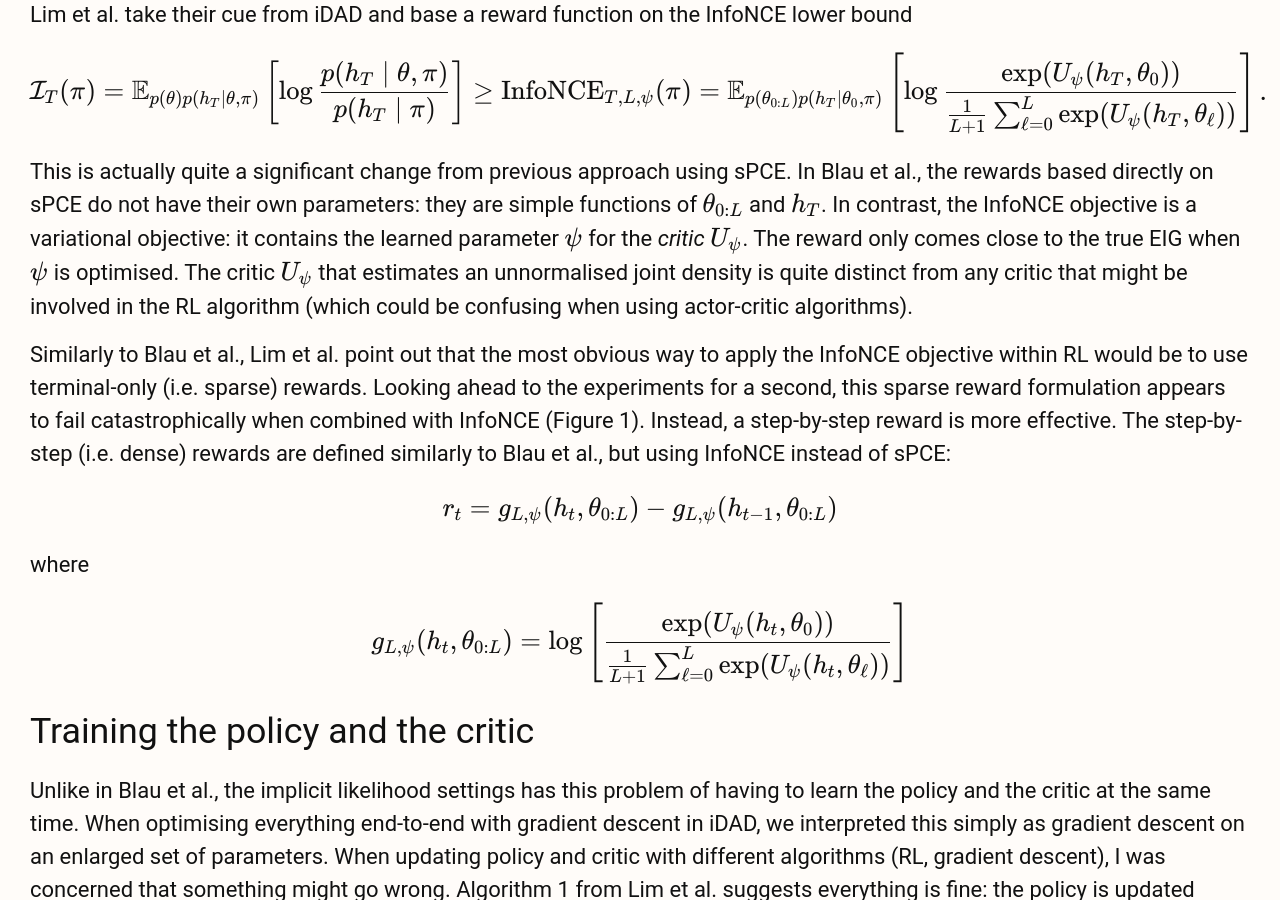
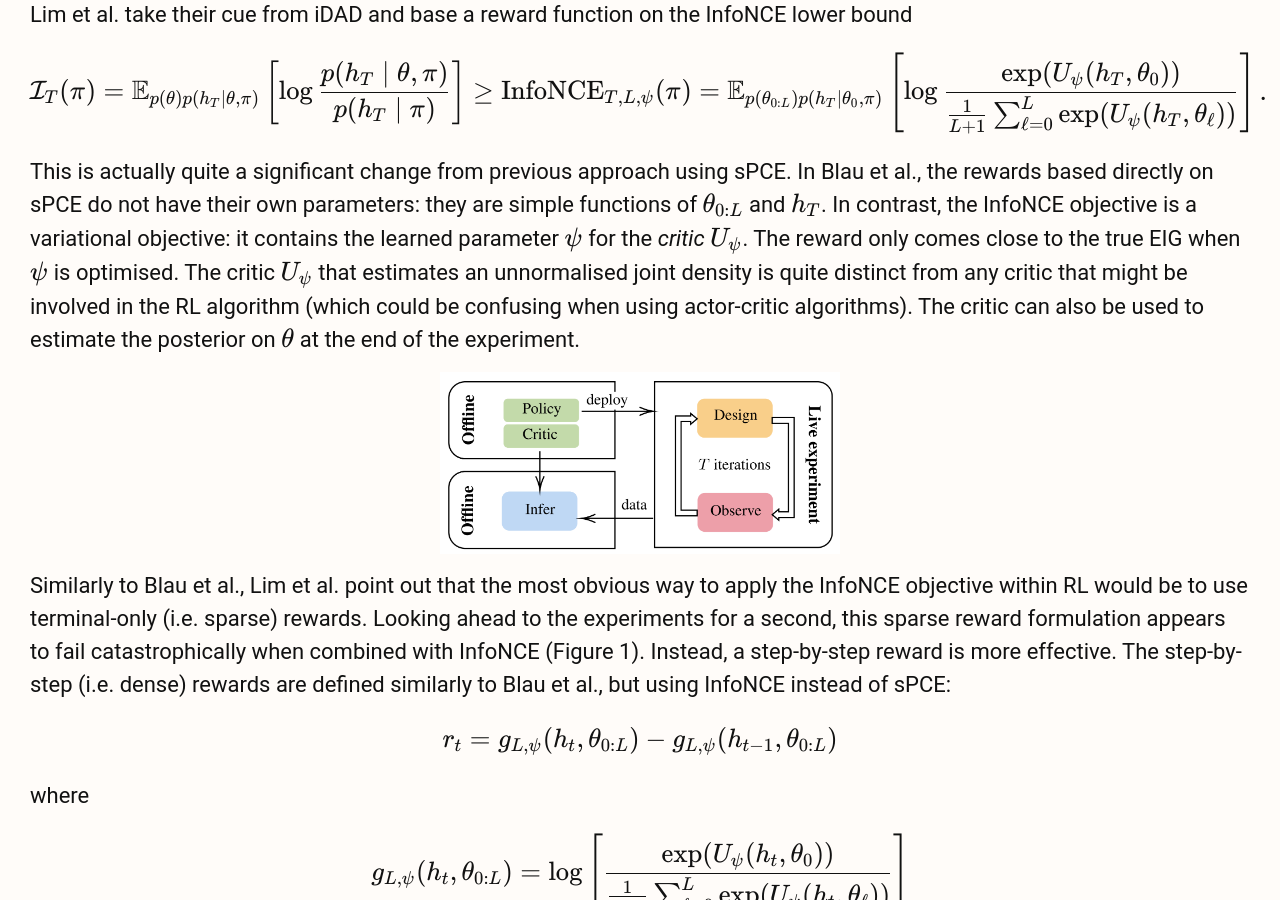
Before and after one commit to ae-foster/ae-foster.github.io, a Jekyll site: the page built from _posts/2022-09-29-rl-dad.markdown, in a window 1280 px wide and 900 px high, scrolled down 5111 px. Built offline with Jekyll 4.4.1, drawn with Linux system fonts in a browser that asks for light colours; nearby versions of some CDN libraries.

Commit message:
Update 2022-09-29-rl-dad.markdown

```diff
--- a/_posts/2022-09-29-rl-dad.markdown
+++ b/_posts/2022-09-29-rl-dad.markdown
@@ -134,7 +134,9 @@ $$
 
 This is actually quite a significant change from previous approach using sPCE.
 In Blau et al., the rewards based directly on sPCE do not have their own parameters: they are simple functions of $$\theta_{0:L}$$ and $$h_T$$.
-In contrast, the InfoNCE objective is a variational objective: it contains the learned parameter $$\psi$$ for the *critic* $$U_\psi$$. The reward only comes close to the true EIG when $$\psi$$ is optimised. The critic $$U_\psi$$ that estimates an unnormalised joint density is quite distinct from any critic that might be involved in the RL algorithm (which could be confusing when using actor-critic algorithms).
+In contrast, the InfoNCE objective is a variational objective: it contains the learned parameter $$\psi$$ for the *critic* $$U_\psi$$. The reward only comes close to the true EIG when $$\psi$$ is optimised. The critic $$U_\psi$$ that estimates an unnormalised joint density is quite distinct from any critic that might be involved in the RL algorithm (which could be confusing when using actor-critic algorithms). The critic can also be used to estimate the posterior on $$\theta$$ at the end of the experiment.
+
+![iDAD algorithm flow diagram]({{ site.url }}/assets/idad-alg.png){:class="model-select-img"}
 
 Similarly to Blau et al., Lim et al. point out that the most obvious way to apply the InfoNCE objective within RL would be to use terminal-only (i.e. sparse) rewards.
 Looking ahead to the experiments for a second, this sparse reward formulation appears to fail catastrophically when combined with InfoNCE (Figure 1).
```
